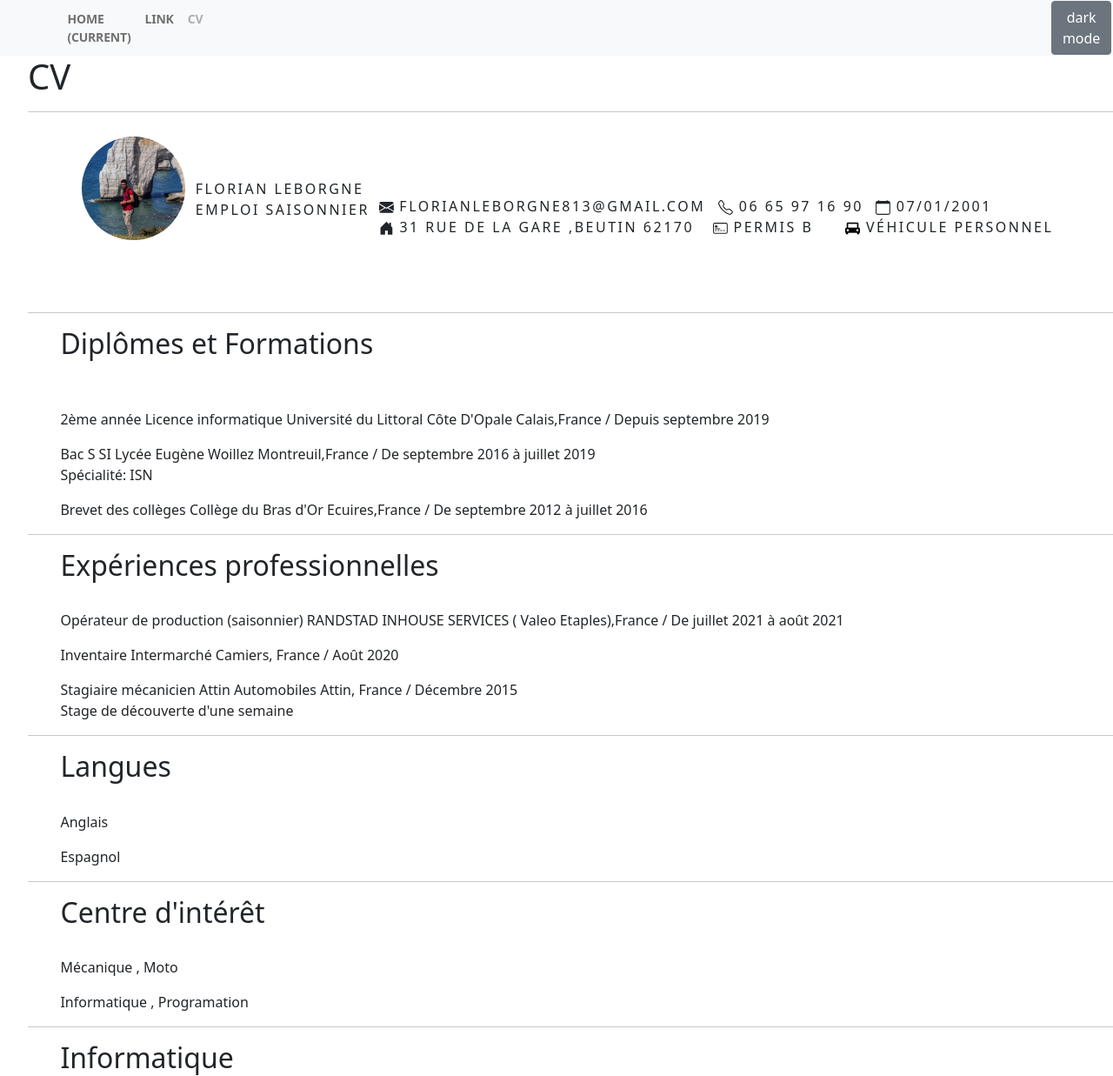
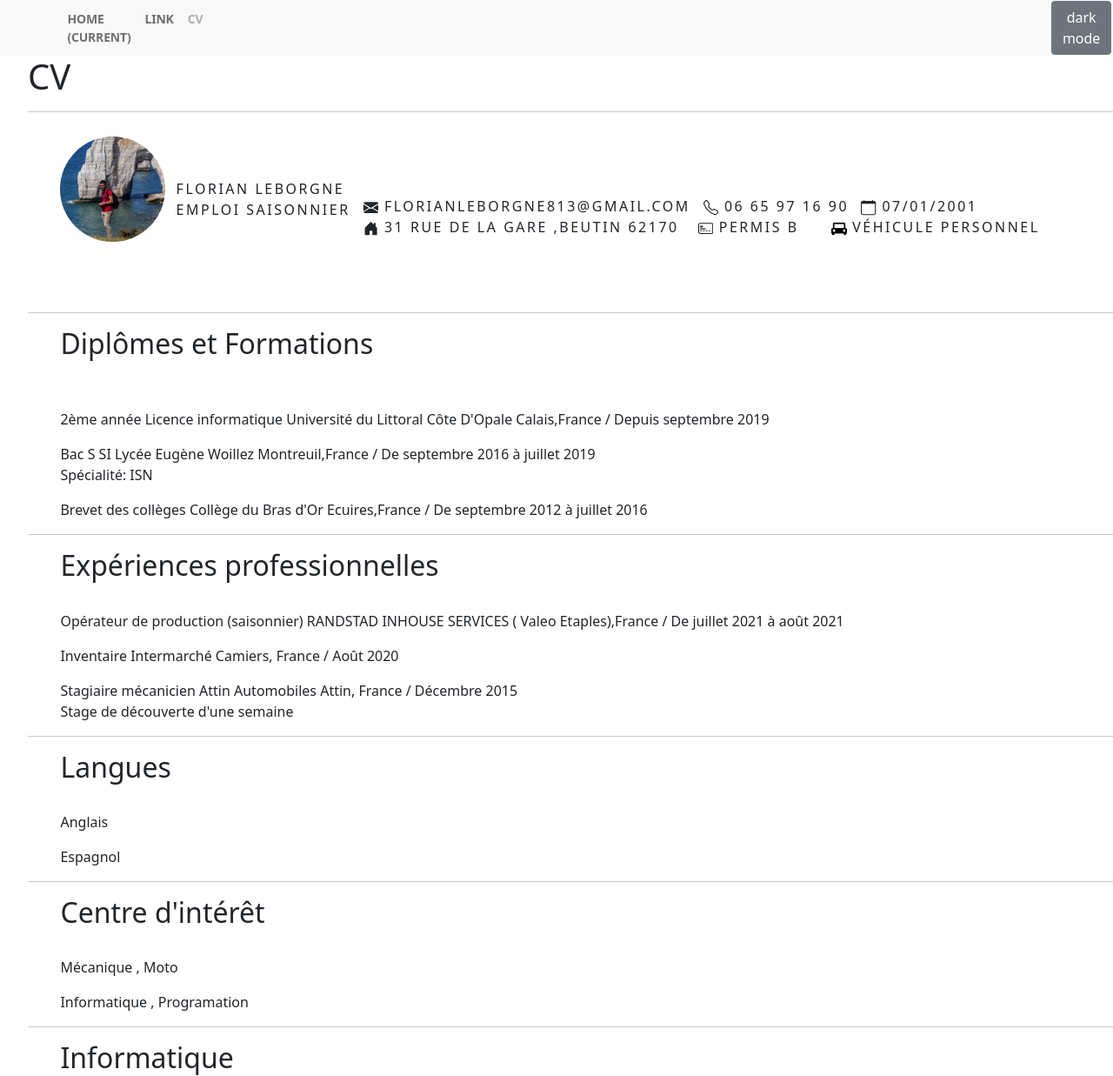
Before and after one commit to florian813/Cv, a PHP site: page / in a window 1280 px wide. Shown: the top 1237 px of the page at 87% size. Run offline with PHP 8.4, Linux system fonts and the light colour scheme; grey boxes are pictures that could not be loaded.

Commit message:
Add files via upload

```diff
--- a/src/view/modules/cv.php
+++ b/src/view/modules/cv.php
@@ -14,7 +14,7 @@ div.text-photo
 
 	<hr>
 	<br>
-	<div style="margin-left:5%">
+	<div style="margin-left:3%">
 	<img src="./img/photo_cv.jpg" class="rounded-circle" style="width: 10%;position: static;margin-top:-1%"></img>
 	<div class="text-photo">
 	Florian LEBORGNE<br>
```
